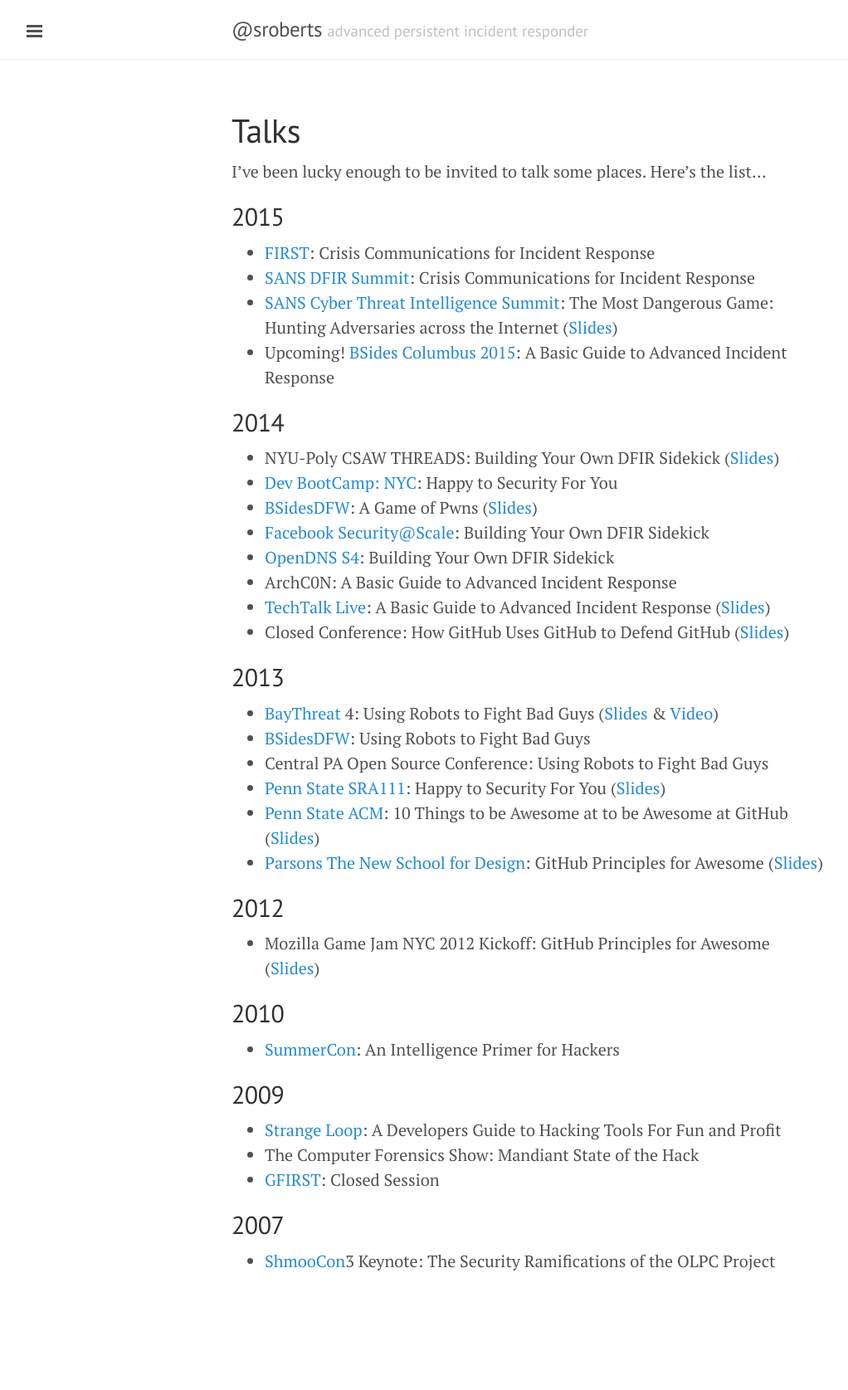
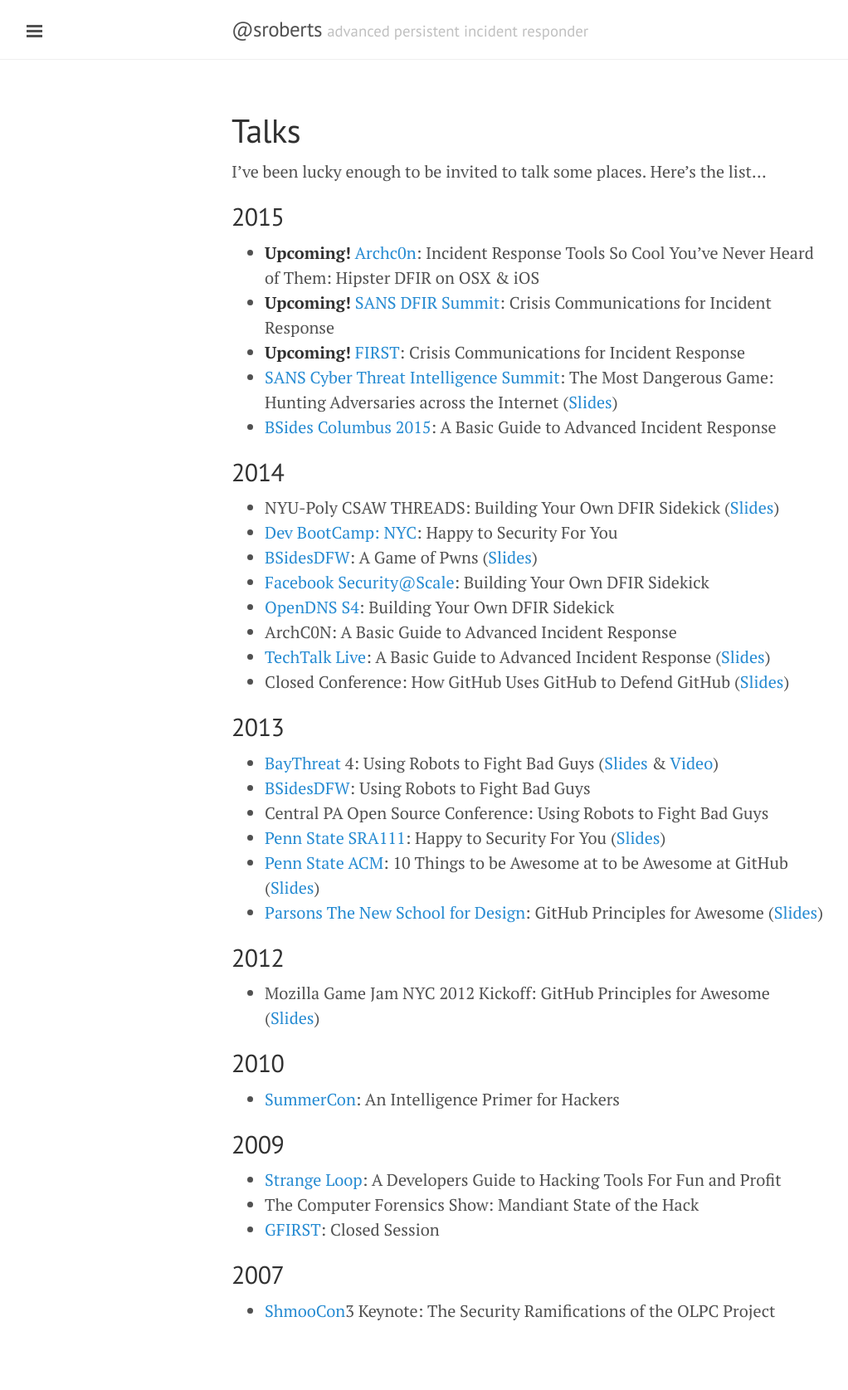
Before and after one commit to sroberts/sroberts.github.io, a Jekyll site: the page built from talks.md, in a window 1280 px wide. Shown: the whole page at 83% size, without its empty margins (1-1023 px from the left). Built offline with Jekyll 4.4.1, drawn with Linux system fonts in a browser that asks for light colours; nearby versions of some CDN libraries; before the commit the page ends 1615 px from its top, so only the background shows below that.

Commit message:
updated my summer/fall 2015 schedule

```diff
--- a/talks.md
+++ b/talks.md
@@ -10,10 +10,11 @@
 I've been lucky enough to be invited to talk some places. Here's the list...
 
 ## 2015
-- [FIRST](http://www.first.org/conference/2015): Crisis Communications for Incident Response
-- [SANS DFIR Summit](http://www.sans.org/event/digital-forensics-summit-2015): Crisis Communications for Incident Response
+- __Upcoming!__ [Archc0n](http://www.archc0n.org/): Incident Response Tools So Cool You've Never Heard of Them: Hipster DFIR on OSX & iOS
+- __Upcoming!__ [SANS DFIR Summit](http://www.sans.org/event/digital-forensics-summit-2015): Crisis Communications for Incident Response
+- __Upcoming!__ [FIRST](http://www.first.org/conference/2015): Crisis Communications for Incident Response
 - [SANS Cyber Threat Intelligence Summit](https://www.sans.org/event/sans-cyber-threat-intelligence-summit): The Most Dangerous Game: Hunting Adversaries across the Internet ([Slides](https://speakerdeck.com/sroberts/the-most-dangerous-game))
-- Upcoming! [BSides Columbus 2015](http://www.securitybsides.com/w/page/81789821/BSidesCMH2015): A Basic Guide to Advanced Incident Response
+- [BSides Columbus 2015](http://www.securitybsides.com/w/page/81789821/BSidesCMH2015): A Basic Guide to Advanced Incident Response
 
 ## 2014
 - NYU-Poly CSAW THREADS: Building Your Own DFIR Sidekick ([Slides](https://speakerdeck.com/sroberts/building-your-own-dfir-sidekick-threads-edition))
```
